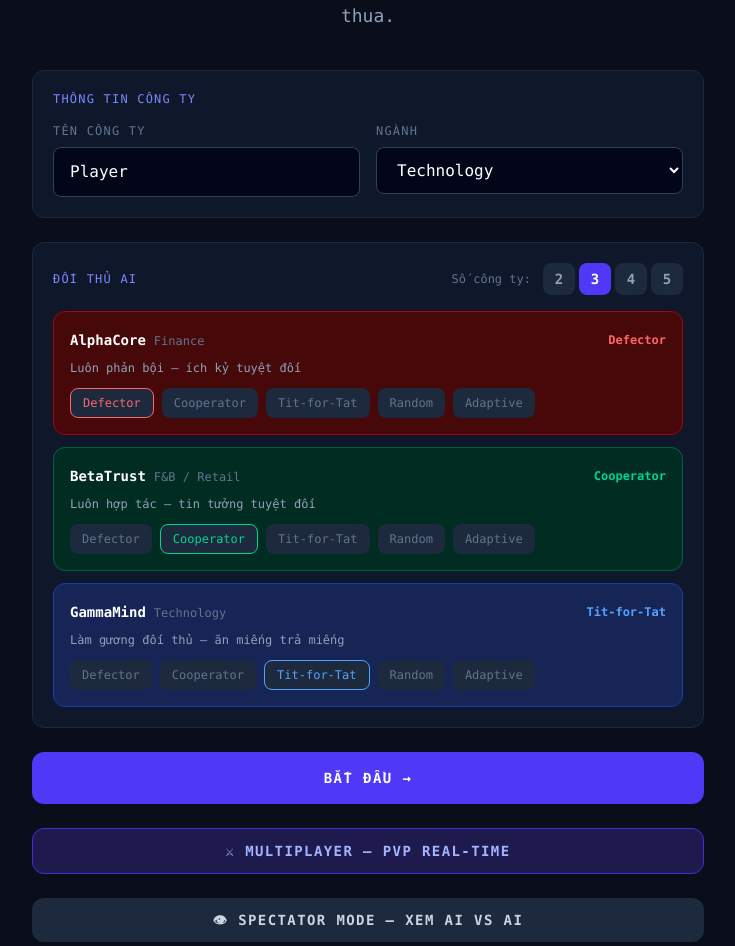
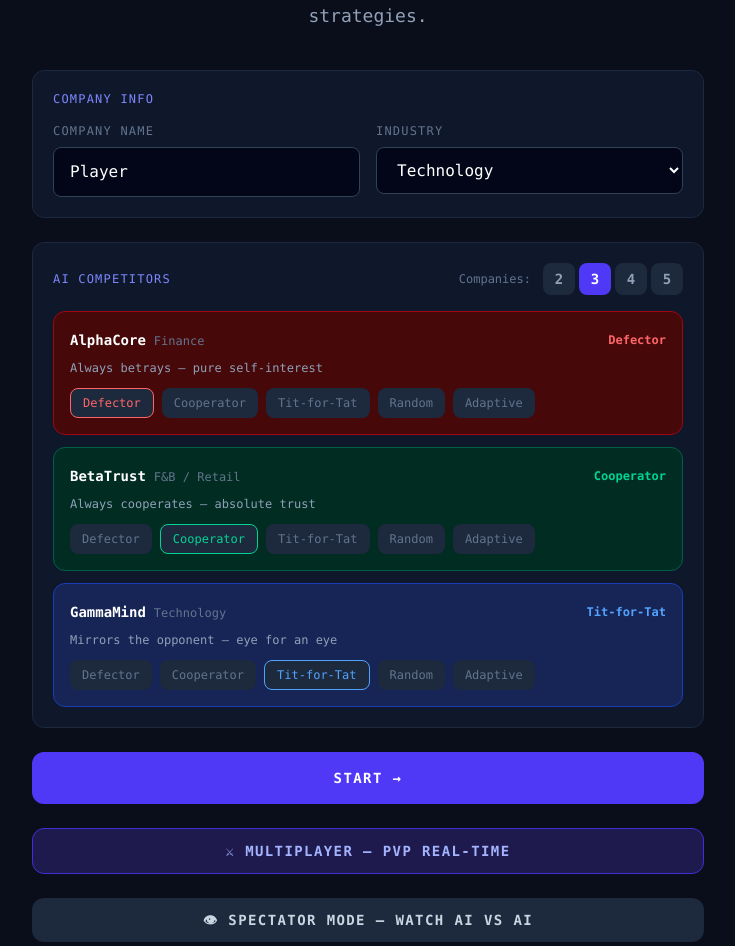
Before and after one commit to TriMinhNguyen96/Equilibrium, a React (Vite) app in the folder frontend/: page / in a window 1280 px wide. Shown: the part 206-1152 px from the top of the page, without its empty margins (272-1007 px from the left). Built offline with nearby package versions, Linux system fonts and the light colour scheme.

Commit message:
translate LandingPage to English

```diff
--- a/frontend/src/components/LandingPage.tsx
+++ b/frontend/src/components/LandingPage.tsx
@@ -1,6 +1,6 @@
 // ============================================================
 // EQUILIBRIUM — Landing Page
-// Màn hình setup game — chọn ngành, số AI, archetype
+// Game setup screen — choose industry, AI count, archetype
 // ============================================================
 
 import { useState } from "react";
@@ -17,11 +17,11 @@ const INDUSTRIES = [
 ];
 
 const ARCHETYPES = [
-  { id: "Defector", label: "Defector", desc: "Luôn phản bội — ích kỷ tuyệt đối", color: "text-red-400", bg: "bg-red-950 border-red-800" },
-  { id: "Cooperator", label: "Cooperator", desc: "Luôn hợp tác — tin tưởng tuyệt đối", color: "text-emerald-400", bg: "bg-emerald-950 border-emerald-800" },
-  { id: "TitForTat", label: "Tit-for-Tat", desc: "Làm gương đối thủ — ăn miếng trả miếng", color: "text-blue-400", bg: "bg-blue-950 border-blue-800" },
-  { id: "Random", label: "Random", desc: "Ngẫu nhiên 50/50 — không đoán được", color: "text-amber-400", bg: "bg-amber-950 border-amber-800" },
-  { id: "Adaptive", label: "Adaptive", desc: "Học từ lịch sử — tối ưu theo thời gian", color: "text-purple-400", bg: "bg-purple-950 border-purple-800" },
+  { id: "Defector", label: "Defector", desc: "Always betrays — pure self-interest", color: "text-red-400", bg: "bg-red-950 border-red-800" },
+  { id: "Cooperator", label: "Cooperator", desc: "Always cooperates — absolute trust", color: "text-emerald-400", bg: "bg-emerald-950 border-emerald-800" },
+  { id: "TitForTat", label: "Tit-for-Tat", desc: "Mirrors the opponent — eye for an eye", color: "text-blue-400", bg: "bg-blue-950 border-blue-800" },
+  { id: "Random", label: "Random", desc: "Random 50/50 — unpredictable", color: "text-amber-400", bg: "bg-amber-950 border-amber-800" },
+  { id: "Adaptive", label: "Adaptive", desc: "Learns from history — optimizes over time", color: "text-purple-400", bg: "bg-purple-950 border-purple-800" },
 ];
 
 const AI_NAMES = ["AlphaCore", "BetaTrust", "GammaMind", "DeltaX", "EpsilonAI"];
@@ -76,8 +76,8 @@ export default function LandingPage({ onStart, onSpectate, onMultiplayer, loadin
           EQUILIBRIUM
         </h1>
         <p className="text-slate-400 text-lg max-w-md">
-          Thị trường không có kẻ tốt hay xấu.<br />
-          Chỉ có chiến lược thắng và chiến lược thua.
+          The market has no good guys or bad guys.<br />
+          Only winning strategies and losing strategies.
         </p>
       </div>
 
@@ -86,12 +86,12 @@ export default function LandingPage({ onStart, onSpectate, onMultiplayer, loadin
         {/* Player setup */}
         <div className="bg-slate-900 border border-slate-800 rounded-xl p-5">
           <div className="text-xs tracking-widest text-indigo-400 uppercase mb-4">
-            Thông tin công ty
+            Company info
           </div>
           <div className="grid grid-cols-2 gap-4">
             <div>
               <label className="text-xs tracking-widest text-slate-500 uppercase mb-2 block">
-                Tên công ty
+                Company name
               </label>
               <input
                 type="text"
@@ -100,12 +100,12 @@ export default function LandingPage({ onStart, onSpectate, onMultiplayer, loadin
                 className="w-full bg-slate-950 border border-slate-700 rounded-lg px-4 py-3
                            text-white placeholder-slate-600 focus:outline-none
                            focus:border-indigo-500 transition-colors"
-                placeholder="Nhập tên công ty..."
+                placeholder="Enter company name..."
               />
             </div>
             <div>
               <label className="text-xs tracking-widest text-slate-500 uppercase mb-2 block">
-                Ngành
+                Industry
               </label>
               <select
                 value={industry}
@@ -126,10 +126,10 @@ export default function LandingPage({ onStart, onSpectate, onMultiplayer, loadin
         <div className="bg-slate-900 border border-slate-800 rounded-xl p-5">
           <div className="flex items-center justify-between mb-4">
             <div className="text-xs tracking-widest text-indigo-400 uppercase">
-              Đối thủ AI
+              AI Competitors
             </div>
             <div className="flex items-center gap-3">
-              <span className="text-xs text-slate-500">Số công ty:</span>
+              <span className="text-xs text-slate-500">Companies:</span>
               <div className="flex gap-1">
                 {[2, 3, 4, 5].map(n => (
                   <button
@@ -192,7 +192,7 @@ export default function LandingPage({ onStart, onSpectate, onMultiplayer, loadin
                      disabled:text-indigo-600 text-white font-semibold
                      py-4 rounded-xl transition-colors tracking-widest uppercase text-sm"
         >
-          {loading ? "Đang khởi tạo..." : "Bắt đầu →"}
+          {loading ? "Initializing..." : "Start →"}
         </button>
         <button
           onClick={onMultiplayer}
@@ -207,7 +207,7 @@ export default function LandingPage({ onStart, onSpectate, onMultiplayer, loadin
           className="w-full bg-slate-800 hover:bg-slate-700 text-slate-300 font-semibold
              py-3 rounded-xl transition-colors tracking-widest uppercase text-sm"
         >
-          👁 Spectator Mode — Xem AI vs AI
+          👁 Spectator Mode — Watch AI vs AI
         </button>
       </div>
 
```
